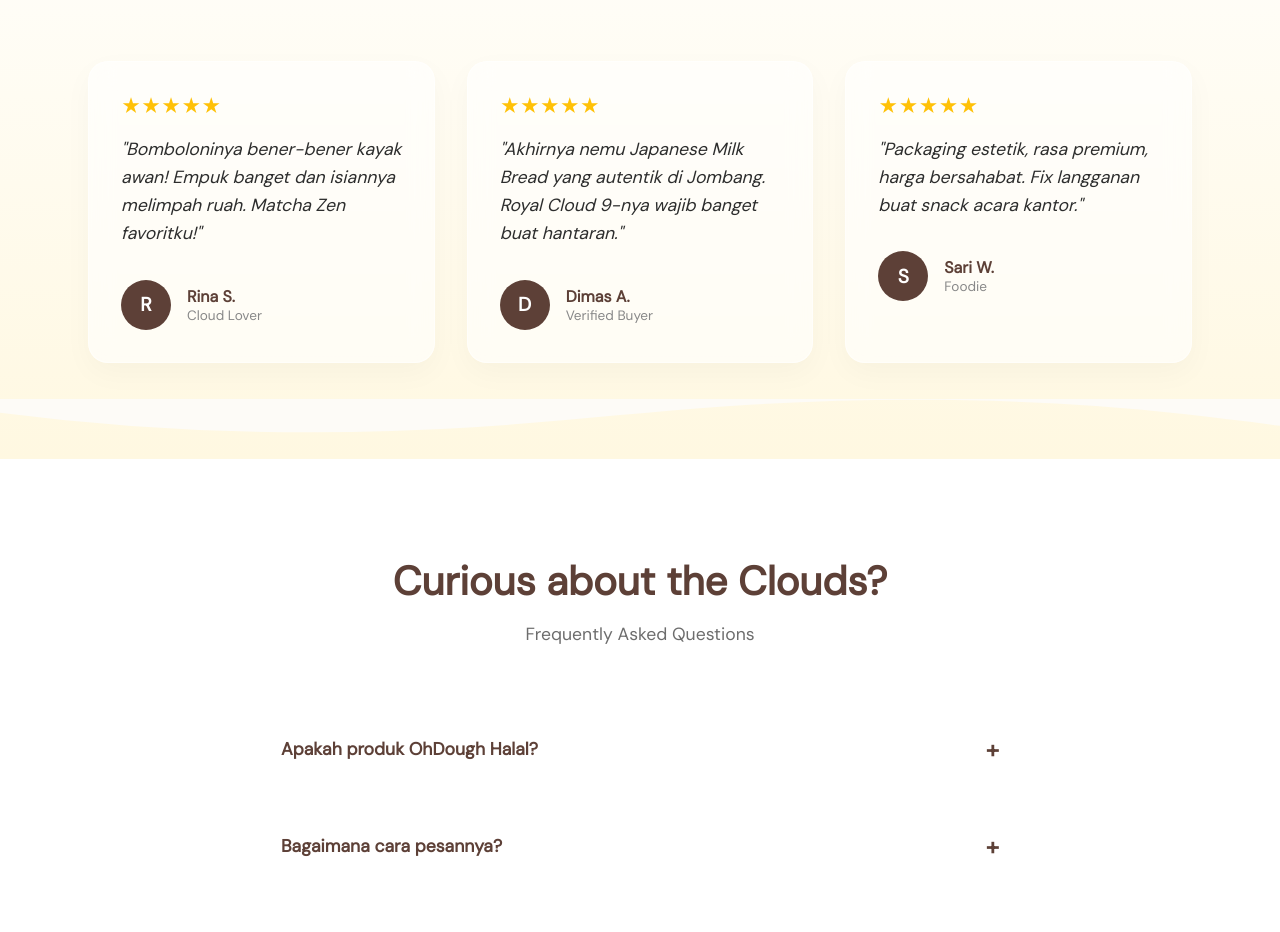
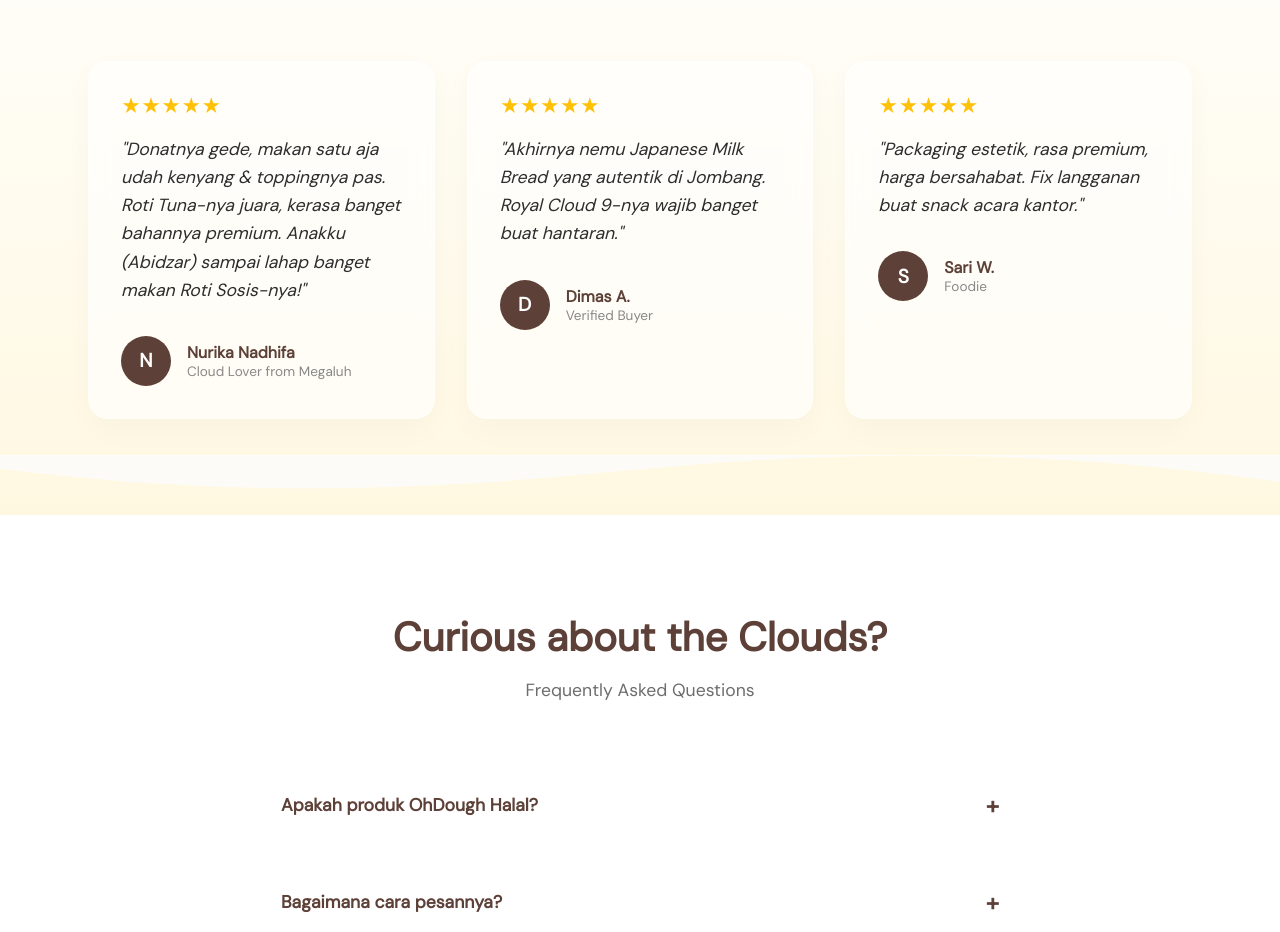
Before and after one commit to cahyoPermono/ohdoughweb, a Next.js app: page / in a window 1280 px wide. Shown: the part 3420-4352 px from the top of the page. Built offline with nearby package versions, Linux system fonts and the light colour scheme.

Commit message:
Update testimonials with real review from Nurika

```diff
--- a/src/components/TestimonialSection.tsx
+++ b/src/components/TestimonialSection.tsx
@@ -6,9 +6,9 @@ import CurvedDivider from './CurvedDivider';
 
 const reviews = [
   {
-    name: "Rina S.",
-    role: "Cloud Lover",
-    text: "Bomboloninya bener-bener kayak awan! Empuk banget dan isiannya melimpah ruah. Matcha Zen favoritku!",
+    name: "Nurika Nadhifa",
+    role: "Cloud Lover from Megaluh",
+    text: "Donatnya gede, makan satu aja udah kenyang & toppingnya pas. Roti Tuna-nya juara, kerasa banget bahannya premium. Anakku (Abidzar) sampai lahap banget makan Roti Sosis-nya!",
     rating: 5
   },
   {
```
